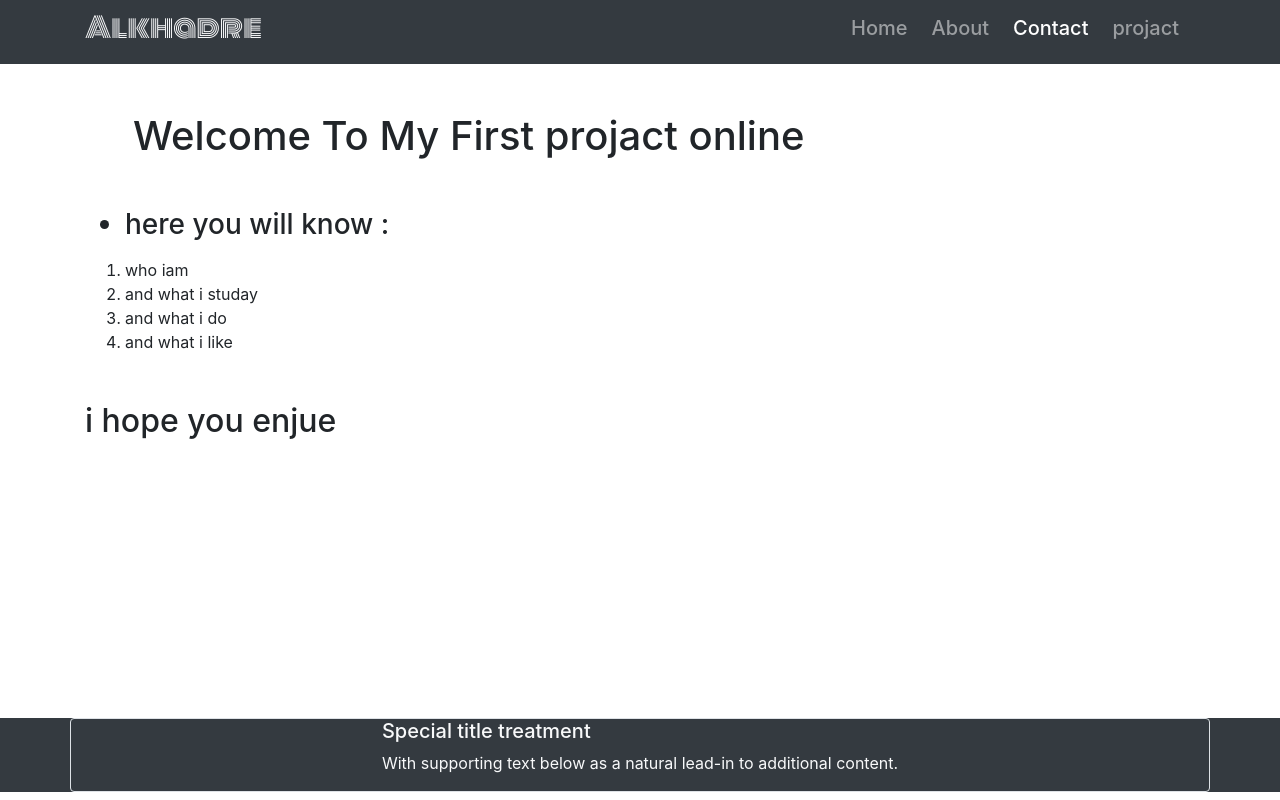
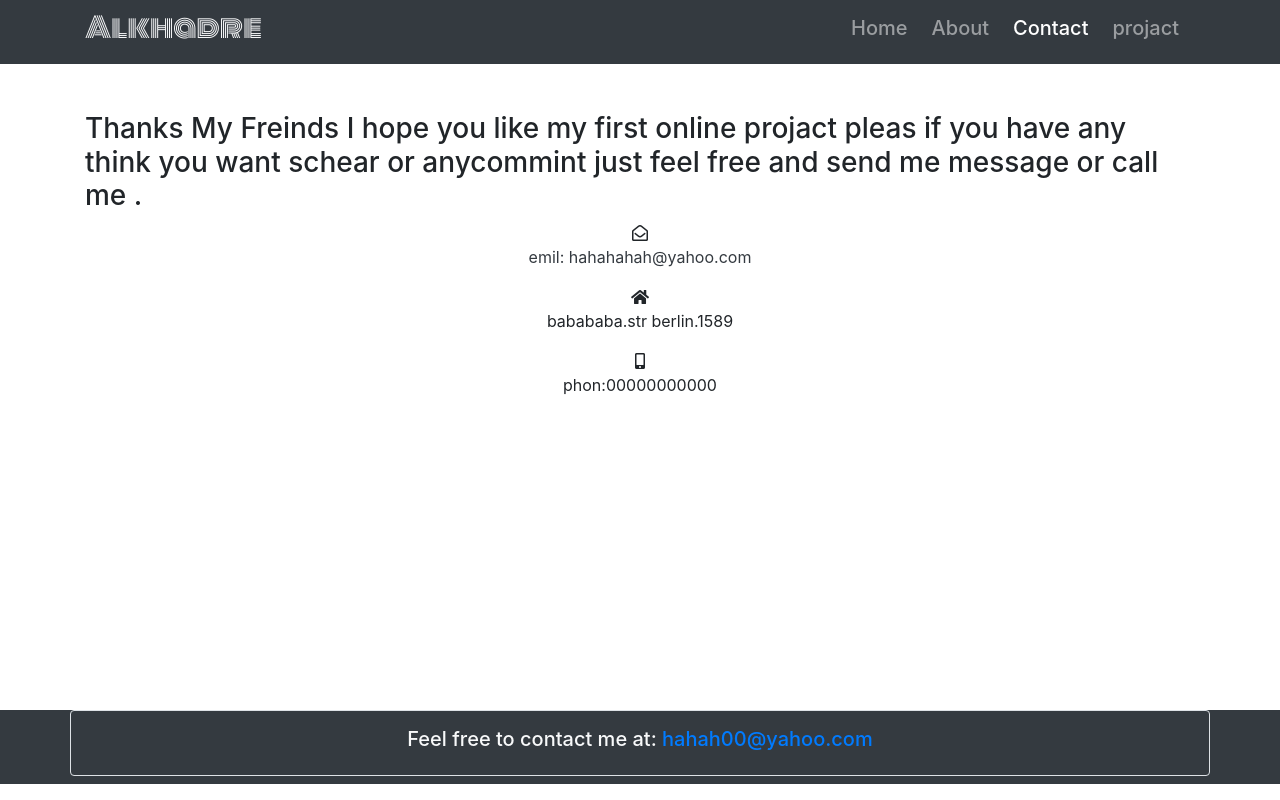
Before and after one commit to ghost-fa/ghost-fa.github.io, a plain HTML site: page contact.html in a window 1280 px wide. Drawn offline with nearby package versions, Linux system fonts and the light colour scheme.

Commit message:
add email and phon and address

```diff
--- a/contact.html
+++ b/contact.html
@@ -6,6 +6,9 @@
   <meta name="viewport" content="width=device-width, initial-scale=1.0">
   <meta http-equiv="X-UA-Compatible" content="ie=edge">
   <title>coming soon</title>
+  <link rel="stylesheet" href="https://use.fontawesome.com/releases/v5.0.9/css/all.css" integrity="sha384-5SOiIsAziJl6AWe0HWRKTXlfcSHKmYV4RBF18PPJ173Kzn7jzMyFuTtk8JA7QQG1" crossorigin="anonymous">
+
+
   <link rel="stylesheet" href="https://maxcdn.bootstrapcdn.com/bootstrap/4.0.0/css/bootstrap.min.css" integrity="sha384-Gn5384xqQ1aoWXA+058RXPxPg6fy4IWvTNh0E263XmFcJlSAwiGgFAW/dAiS6JXm" crossorigin="anonymous">
   <link rel="stylesheet" href="styles/main.css">
 </head>
@@ -37,33 +40,33 @@
 
     </nav>
   </header>
-  <main class="container to mt-5 ml-auto ">
+  <main class="container to  ml-auto ">
     <section class="m-auto">
-      <h1 class="h1 m-5">Welcome To My First projact online </h1>
-
-      <ul>
-        <li class="h3 m-auto">here you will know :</li>
-      </ul>
-      <ol>
-        <li>who iam </li>
-        <li>and what i studay</li>
-        <li>and what i do</li>
-        <li>and what i like </li>
-      </ol>
-
-      <h2 class="mt-5">i hope you enjue</h2>
-
-
-
+      <p class="h3 mt-5 ">Thanks My Freinds I hope you like my first online projact pleas if you have any think you want schear or anycommint just feel free and send me message or call me .</p>
 
     </section>
+    <aside class=" text-center">
+      <i class="far  fa-envelope-open"></i>
+      <p><a class="  text-dark" href="mailto:hahahahah@yahoo.com">emil: hahahahah@yahoo.com</a></p>
+      <address class="">
+        <i class="fas fa-home"></i>
+        <p>babababa.str
+        berlin.1589
+      </p>
+      <i class="fas fa-mobile-alt"></i><p>phon:00000000000</p>
+
+      </address>
+    </aside>
   </main>
-  <footer class="bg-dark">
+  <footer class="bg-dark pb-2">
     <div class="card container border border  bg-dark">
 
       <div class=" m-auto ">
-        <h5 class=" text-light bg-dark ">Special title treatment</h5>
-        <p class=" text-light ">With supporting text below as a natural lead-in to additional content.</p>
+
+
+        <h5 class=" text-light bg-dark m-3 mb-0 pb-2 ">Feel free to contact me at:<a class="  bg-dark" href="malto:hahah00@yahoo.com?subject=Saw%20your%awesome%20personal%20page">
+              hahah00@yahoo.com
+            </a></h5>
 
 
       </div>
@@ -71,7 +74,6 @@
   </footer>
 
 
-
 </body>
 
 </html>
--- a/styles/main.css
+++ b/styles/main.css
@@ -6,7 +6,7 @@ h3 {
 }
 
 .to {
-  min-height: calc(100vh - 194px);
+  min-height: calc(100vh - 202px);
 }
 
 img {
```
Also changed, not shown: about.html (+7 -4 lines), index.html (+7 -4 lines), projact.html (+7 -5 lines).
